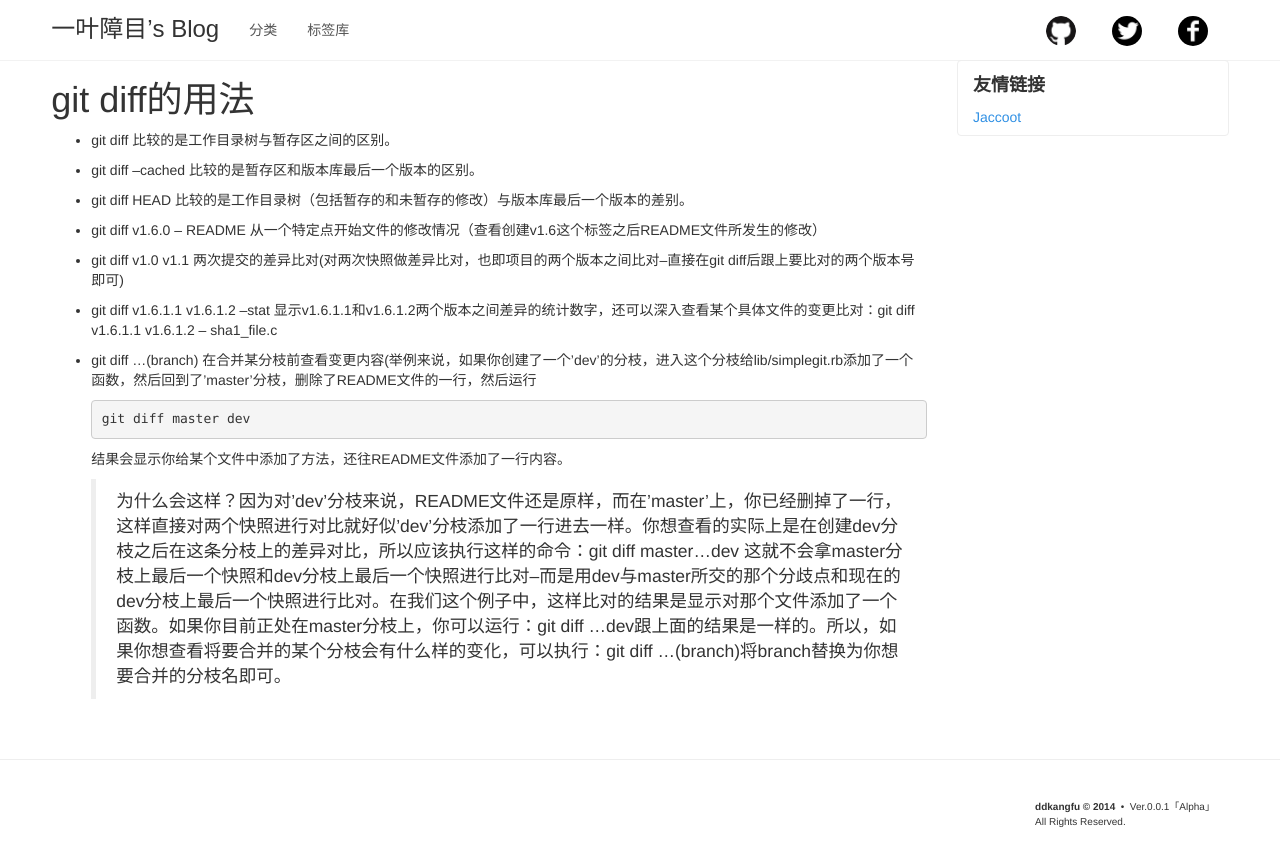
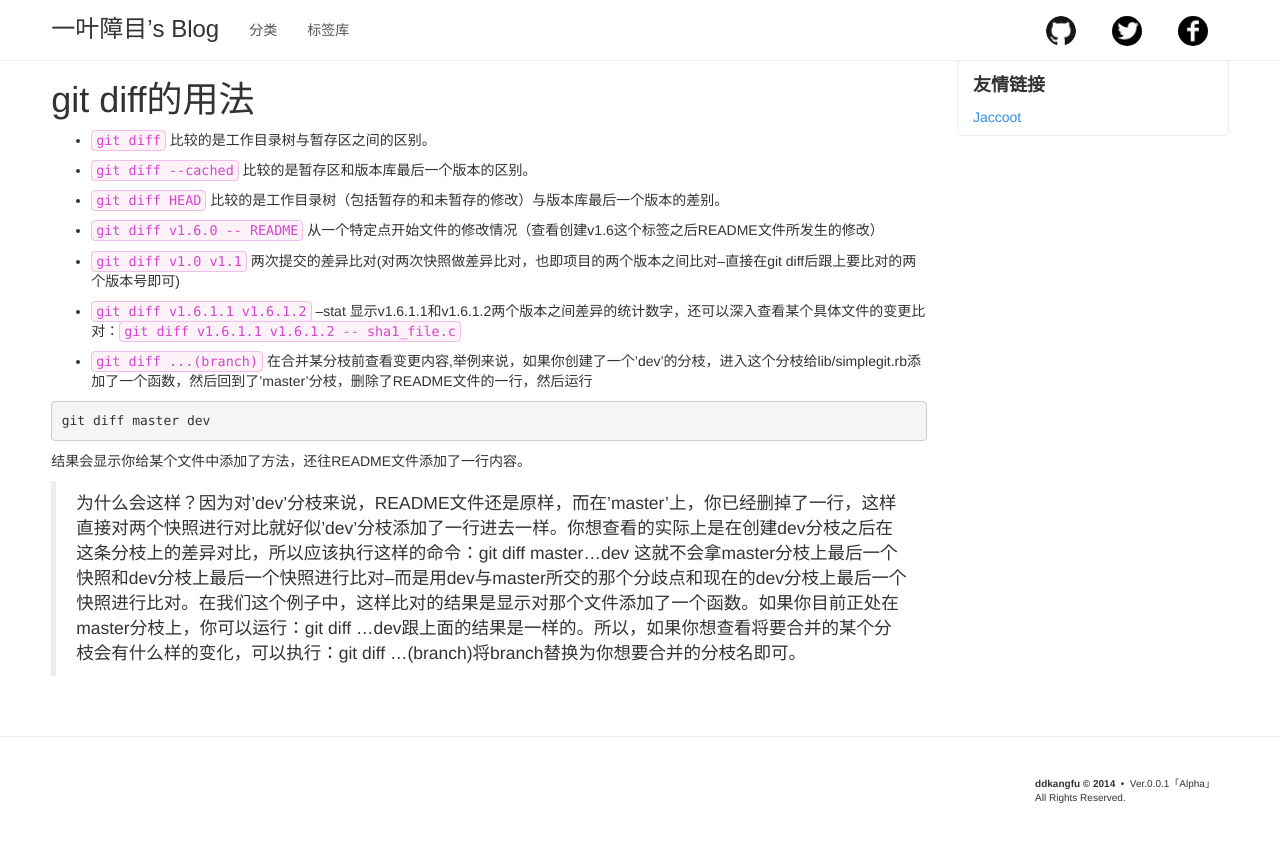
Before and after one commit to ddkangfu/ddkangfu.github.io, a Jekyll site: the page built from _posts/2014-12-07-git-diff.md, in a window 1280 px wide. Shown: the top 866 px of the page. Built offline with Jekyll 4.4.1, drawn with Linux system fonts in a browser that asks for light colours; some web fonts are replaced; Markdown is read by kramdown in place of the engine named in the settings.

Commit message:
修改了2014-12-07文章的格式。

````diff
--- a/_posts/2014-12-07-git-diff.md
+++ b/_posts/2014-12-07-git-diff.md
@@ -7,21 +7,24 @@ comments: true
 
 # git diff的用法
 
-* git diff 比较的是工作目录树与暂存区之间的区别。
+* `git diff` 比较的是工作目录树与暂存区之间的区别。
 
-* git diff --cached 比较的是暂存区和版本库最后一个版本的区别。
+* `git diff --cached` 比较的是暂存区和版本库最后一个版本的区别。
 
-* git diff HEAD 比较的是工作目录树（包括暂存的和未暂存的修改）与版本库最后一个版本的差别。
+* `git diff HEAD` 比较的是工作目录树（包括暂存的和未暂存的修改）与版本库最后一个版本的差别。
 
-* git diff v1.6.0 -- README 从一个特定点开始文件的修改情况（查看创建v1.6这个标签之后README文件所发生的修改）
+* `git diff v1.6.0 -- README` 从一个特定点开始文件的修改情况（查看创建v1.6这个标签之后README文件所发生的修改）
 
-* git diff v1.0 v1.1 两次提交的差异比对(对两次快照做差异比对，也即项目的两个版本之间比对--直接在git diff后跟上要比对的两个版本号即可)
+* `git diff v1.0 v1.1` 两次提交的差异比对(对两次快照做差异比对，也即项目的两个版本之间比对--直接在git diff后跟上要比对的两个版本号即可)
 
-* git diff v1.6.1.1 v1.6.1.2 --stat 显示v1.6.1.1和v1.6.1.2两个版本之间差异的统计数字，还可以深入查看某个具体文件的变更比对：git diff v1.6.1.1 v1.6.1.2 -- sha1_file.c
+* `git diff v1.6.1.1 v1.6.1.2` --stat 显示v1.6.1.1和v1.6.1.2两个版本之间差异的统计数字，还可以深入查看某个具体文件的变更比对：`git diff v1.6.1.1 v1.6.1.2 -- sha1_file.c`
 
-* git diff ...(branch) 在合并某分枝前查看变更内容(举例来说，如果你创建了一个'dev'的分枝，进入这个分枝给lib/simplegit.rb添加了一个函数，然后回到了'master'分枝，删除了README文件的一行，然后运行
+* `git diff ...(branch)` 在合并某分枝前查看变更内容,举例来说，如果你创建了一个'dev'的分枝，进入这个分枝给lib/simplegit.rb添加了一个函数，然后回到了'master'分枝，删除了README文件的一行，然后运行
+
 ```
 git diff master dev
 ```
+
 结果会显示你给某个文件中添加了方法，还往README文件添加了一行内容。
+
 > 为什么会这样？因为对'dev'分枝来说，README文件还是原样，而在'master'上，你已经删掉了一行，这样直接对两个快照进行对比就好似'dev'分枝添加了一行进去一样。你想查看的实际上是在创建dev分枝之后在这条分枝上的差异对比，所以应该执行这样的命令：git diff master...dev 这就不会拿master分枝上最后一个快照和dev分枝上最后一个快照进行比对--而是用dev与master所交的那个分歧点和现在的dev分枝上最后一个快照进行比对。在我们这个例子中，这样比对的结果是显示对那个文件添加了一个函数。如果你目前正处在master分枝上，你可以运行：git diff ...dev跟上面的结果是一样的。所以，如果你想查看将要合并的某个分枝会有什么样的变化，可以执行：git diff ...(branch)将branch替换为你想要合并的分枝名即可。
````
